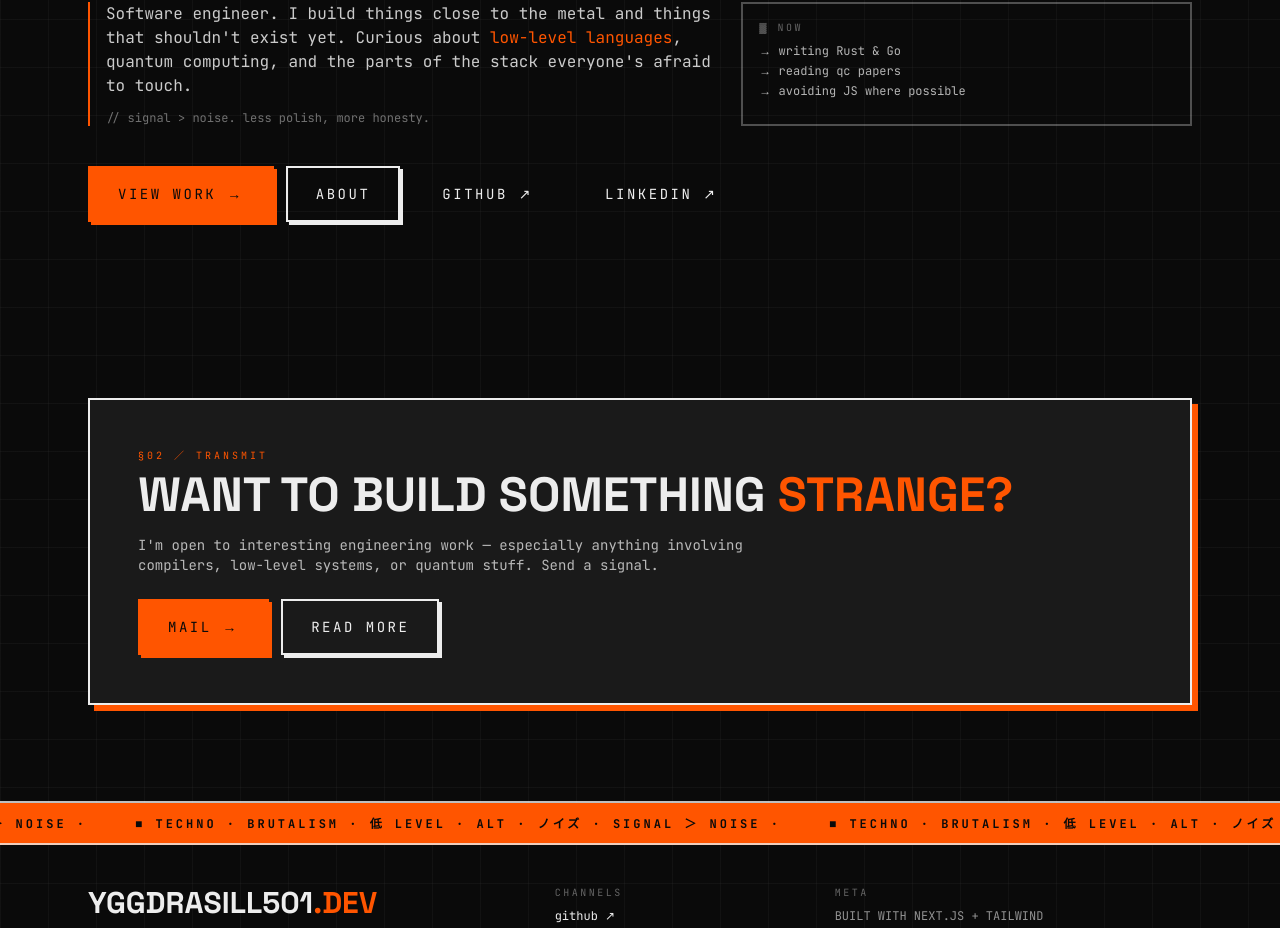
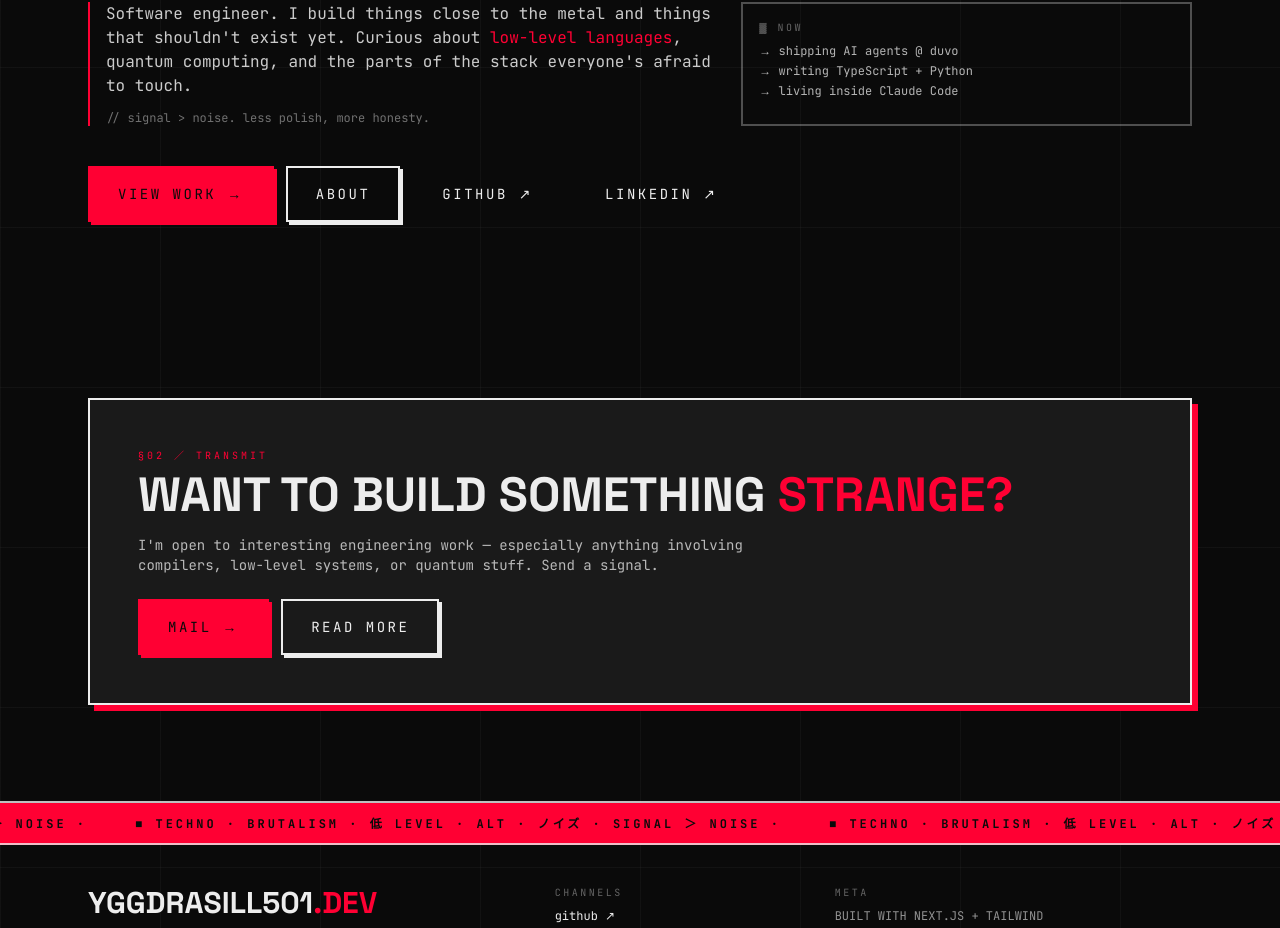
Before and after one commit to Yggdrasill501/yggdrasill501.dev, a Next.js app: page / in a window 1280 px wide. Shown: the part 413-1341 px from the top of the page. Built offline with nearby package versions, Linux system fonts and the light colour scheme.

Commit message:
feat: color update

```diff
--- a/app/components/Hero.tsx
+++ b/app/components/Hero.tsx
@@ -48,9 +48,9 @@ export default function Hero() {
             ▓ NOW
           </div>
           <ul className="space-y-1 font-mono text-xs text-bone/75">
-            <li>→ writing Rust &amp; Go</li>
-            <li>→ reading qc papers</li>
-            <li>→ avoiding JS where possible</li>
+            <li>→ shipping AI agents @ duvo</li>
+            <li>→ writing TypeScript + Python</li>
+            <li>→ living inside Claude Code</li>
           </ul>
         </aside>
       </div>
--- a/app/globals.css
+++ b/app/globals.css
@@ -19,16 +19,16 @@
     background-image:
       linear-gradient(to right, rgba(237, 237, 237, 0.035) 1px, transparent 1px),
       linear-gradient(to bottom, rgba(237, 237, 237, 0.035) 1px, transparent 1px);
-    background-size: 48px 48px;
+    background-size: 160px 160px;
   }
 
   ::selection {
-    background: #ff5500;
+    background: #ff0033;
     color: #0a0a0a;
   }
 
   *:focus-visible {
-    outline: 2px solid #ff5500;
+    outline: 2px solid #ff0033;
     outline-offset: 2px;
   }
 }
--- a/tailwind.config.ts
+++ b/tailwind.config.ts
@@ -14,8 +14,8 @@ const config: Config = {
         bone: "#ededed",
         ash: "#1a1a1a",
         smoke: "#2a2a2a",
-        rust: "#ff5500",
-        rustdim: "#cc3d00",
+        rust: "#ff0033",
+        rustdim: "#cc0029",
         border: "#ededed",
       },
       fontFamily: {
@@ -25,8 +25,8 @@ const config: Config = {
       boxShadow: {
         brut: "6px 6px 0 0 #ededed",
         "brut-sm": "3px 3px 0 0 #ededed",
-        "brut-rust": "6px 6px 0 0 #ff5500",
-        "brut-rust-sm": "3px 3px 0 0 #ff5500",
+        "brut-rust": "6px 6px 0 0 #ff0033",
+        "brut-rust-sm": "3px 3px 0 0 #ff0033",
       },
       keyframes: {
         marquee: {
```
